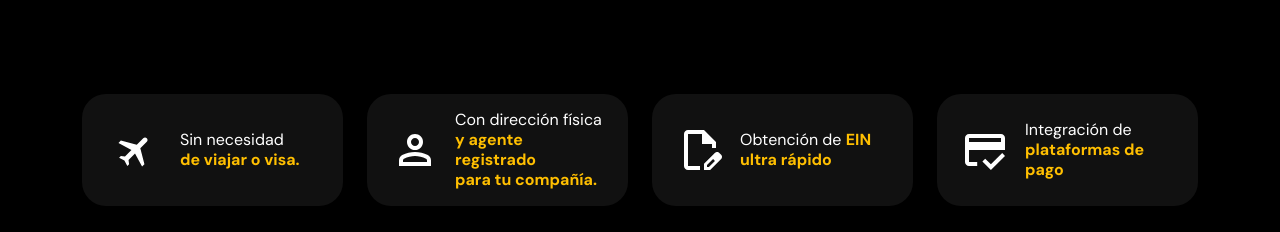
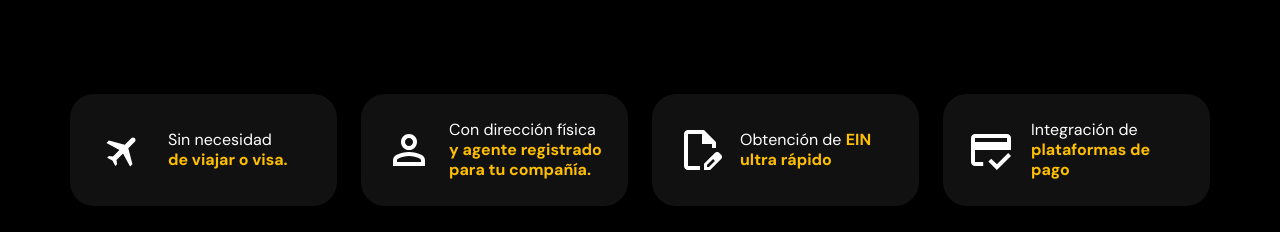
Before and after one commit to ketzal88/shallpass, a React (Create React App) app: page / in a window 1280 px wide. Shown: the part 850-1082 px from the top of the page. Built offline with nearby package versions, Linux system fonts and the light colour scheme.

Commit message:
style update

```diff
--- a/src/components/Destacados/Destacados.js
+++ b/src/components/Destacados/Destacados.js
@@ -36,7 +36,7 @@ export const Destacados = () => {
     ]
   return (
     <Container className={`${styles.destacados}`}>
-        <Row md={4} className={`align-items-center h-100 g-4`}>
+        <Row md={4} className={`${styles.destacadosRow} align-items-center h-100 g-4`}>
             {
                 data.map( data => (
                     <Col
--- a/src/components/Destacados/Destacados.module.scss
+++ b/src/components/Destacados/Destacados.module.scss
@@ -7,6 +7,10 @@ $sectionHeigth: 112px;
     min-height: $sectionHeigth ;
     margin-top: 48px;
     margin-bottom: 48px;
+}
+.destacadosRow{
+    margin-left: -24px !important;
+    margin-right: -24px !important;
 }
 
 .itemDestacado{
```
